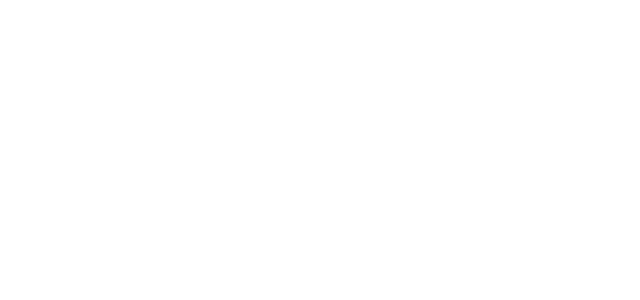
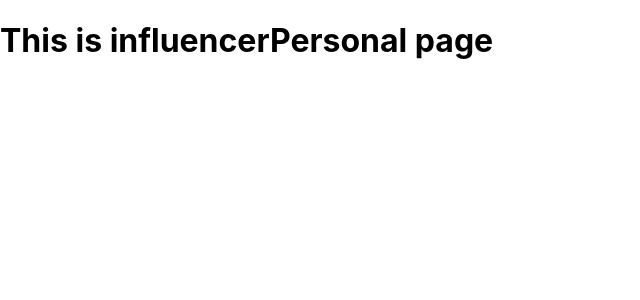
Before and after one commit to kei130bbca/warriors_app_hackathon, a React (Create React App) app in the folder front/: page /influencerPersonal in a window 1280 px wide. Shown: the top 300 px of the page, without its empty margins (0-640 px from the left). Built offline with nearby package versions, Linux system fonts and the light colour scheme.

Commit message:
create influencerPersonal page

```diff
--- a/front/src/App.js
+++ b/front/src/App.js
@@ -2,6 +2,7 @@
 import { BrowserRouter, Route } from 'react-router-dom';
 import MainPage from './pages/MainPage';
 import TemplatePage from './pages/TemplatePage';
+import InfluencerPersonal from './pages/InfluencerPersonal'
 
 function App() {
   return (
@@ -12,6 +13,9 @@
     <Route path="/template-page">
       <TemplatePage />
     </Route>
+    <Route path="/influencerPersonal">
+      <InfluencerPersonal />
+    </Route>
     </BrowserRouter>
   );
 }
--- /dev/null
+++ b/front/src/pages/InfluencerPersonal.js
@@ -0,0 +1,10 @@
+import React from 'react';
+
+// Please change as needed
+function influencerPersonal() {
+  return (
+    <h1>This is influencerPersonal page</h1>
+  );
+}
+
+export default influencerPersonal;
```
